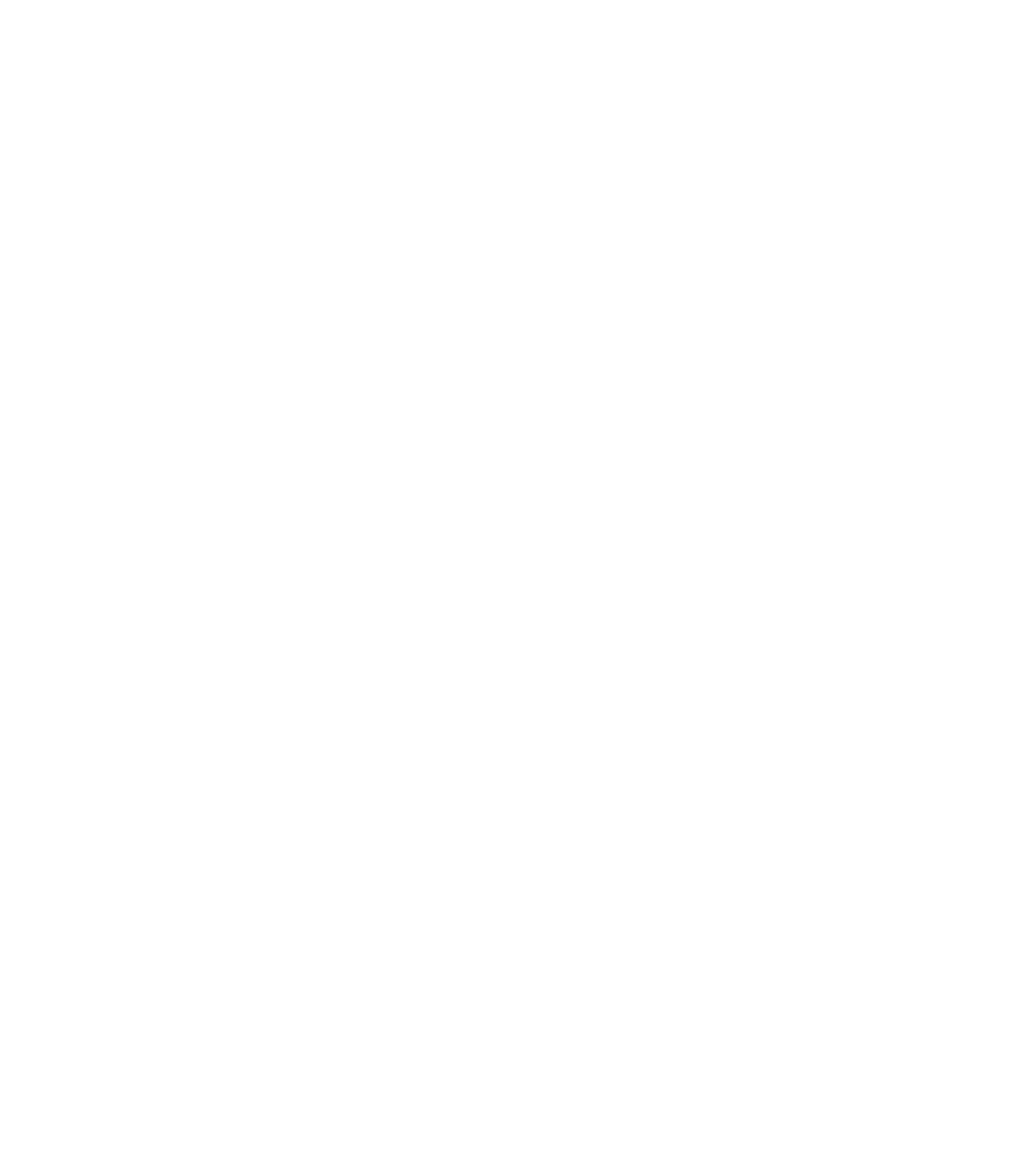
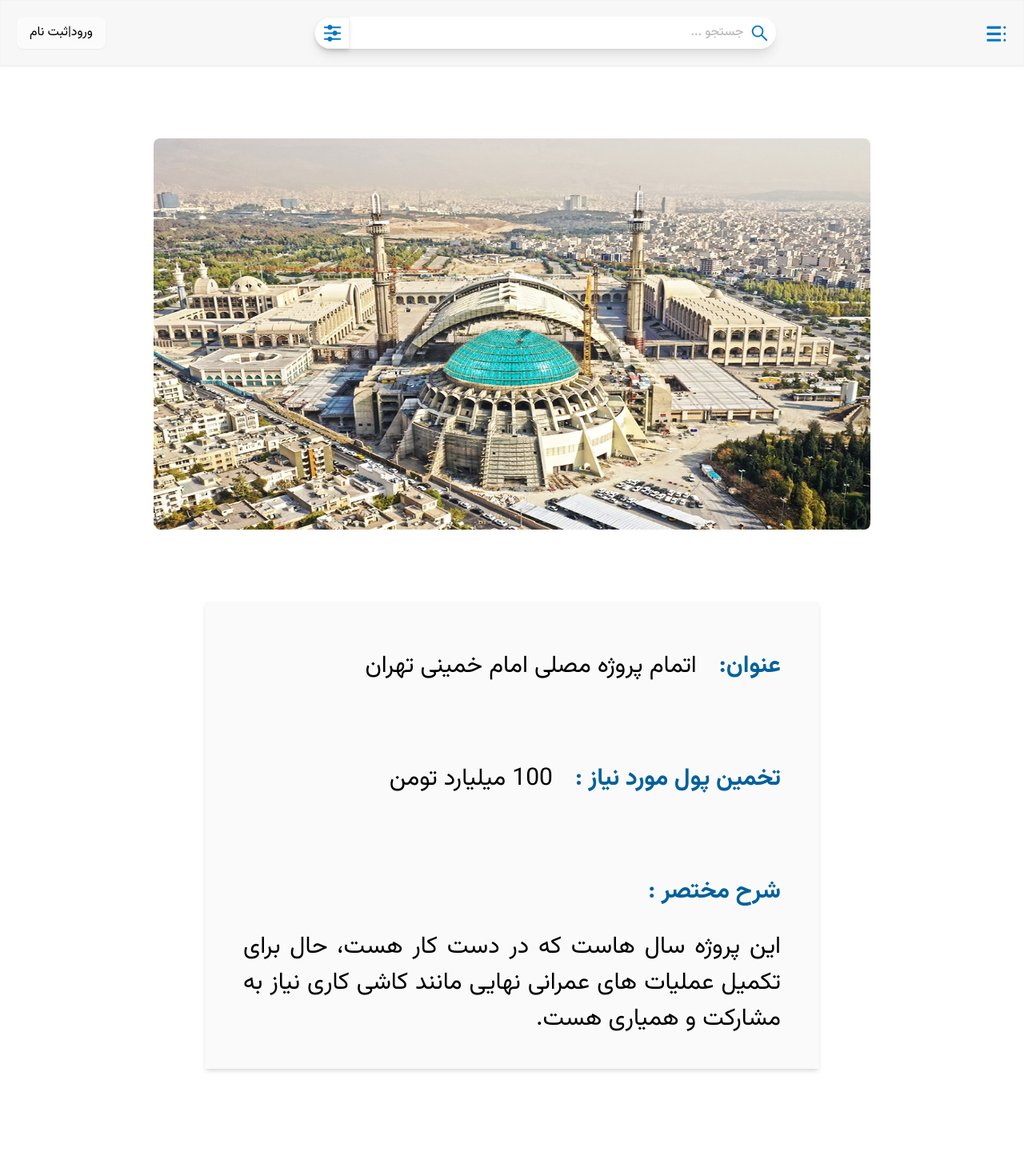
Before and after one commit to Devel00/Louis-XVI, a React (Create React App) app: page /ProblemDetail in a window 1280 px wide. Before the commit this address had no page. Shown: the top 1470 px of the page at 80% size. Before the commit the page ends 800 px from the top, so only its background shows below. Built offline with nearby package versions, Linux system fonts and the light colour scheme.

Commit message:
ProblemDetail Page Created

```diff
--- a/src/App.js
+++ b/src/App.js
@@ -14,6 +14,7 @@
 import Factor from "./Components/Factor";
 import IdeaCategory from "./Components/IdeaCategory";
 import IdeaDetail from "./Components/IdeaDetail";
+import ProblemDetail from "./Components/ProblemDetail";
 
 function App() {
   return (
@@ -33,6 +34,7 @@
           <Route path="/AddProblem" element={<AddProblem />} />
           <Route path="/Factor" element={<Factor />} />
           <Route path="/IdeaCategory" element={<IdeaCategory />} />
+          <Route path="/ProblemDetail" element={<ProblemDetail />} />
         </Routes>
       </BrowserRouter>
     </div>
--- /dev/null
+++ b/src/Components/ProblemDetail.jsx
@@ -0,0 +1,57 @@
+import React from "react";
+import Navbar from "./Navbar";
+import { data } from "../data/data";
+import { Accordion } from "@material-tailwind/react";
+import Acordion from "./Acordion";
+
+const IdeaDetail = () => {
+  return (
+    <div className="  w-full">
+      <Navbar />
+      <div className="max-w-[1400px] mx-auto">
+          <div className="pt-[50px] flex justify-center">
+          <img
+              className=" w-[70%] h-[489px] rounded-lg mt-10 "
+              alt="ProblemImage"
+              src={data[15].image}
+            />
+          </div>
+        <div className="pt-[50px] flex justify-center">
+          <div className=" w-[60%] mb-10 pb-10 mt-10 flex flex-col justify-center items-start bg-bg-200/50 shadow-md">
+            <div className=" m-12 pt-[10px] flex justify-start items-center gap-7">
+              <span className=" text-[30px] text-accent-200 font-bold">
+                عنوان:
+              </span>
+              <div className=" gap-1 flex flex-col justify-center items-center">
+                <span className=" text-[30px] text-200 ">
+                  اتمام پروژه مصلی امام خمینی تهران{" "}
+                </span>
+              </div>
+            </div>
+            <div className=" m-12 flex justify-start items-center gap-7">
+              <span className=" text-[30px] text-accent-200 font-bold">
+              تخمین پول مورد نیاز    :{" "}
+              </span>
+              <span className=" text-[30px] text-200 ">100 میلیارد تومن</span>
+            </div>
+            <div className=" mr-12 mt-12 mb-6 flex justify-start items-center gap-7">
+              <span className=" text-[30px] text-accent-200 font-bold">
+                شرح مختصر :{" "}
+              </span>
+            </div>
+            <p className=" mr-12 ml-12 text-[30px] text-right text-justify text-200">
+            این پروژه سال هاست که در دست کار هست، حال برای تکمیل عملیات های عمرانی نهایی مانند کاشی کاری نیاز به مشارکت و همیاری هست.{" "}
+            </p>
+          </div>
+        </div>
+        <div className="py-[50px] flex justify-center">
+          <div className=" w-[70%] flex flex-col justify-center items-center mt-10">
+            <Acordion />
+          </div>
+        </div>
+      </div>
+    </div>
+  );
+};
+
+export default IdeaDetail;
--- a/src/data/data.js
+++ b/src/data/data.js
@@ -15,6 +15,8 @@
 import vector from "../Image/IdeaCategory/vector.png";
 import video from "../v1.mp4";
 // import video1 from "../Image/idea_detail/sohrabi.mp4";
+import problemImage from "../Image/Problems/mosala.jpg";
+
 
 export const data = [
   {
@@ -77,4 +79,8 @@
     id: "video_idea_detail",
     image: video,
   },
+  {
+    id: "problemImage",
+    image: problemImage,
+  },
 ];
```
Also changed, not shown: src/Image/Problems/mosala.jpg (added).
